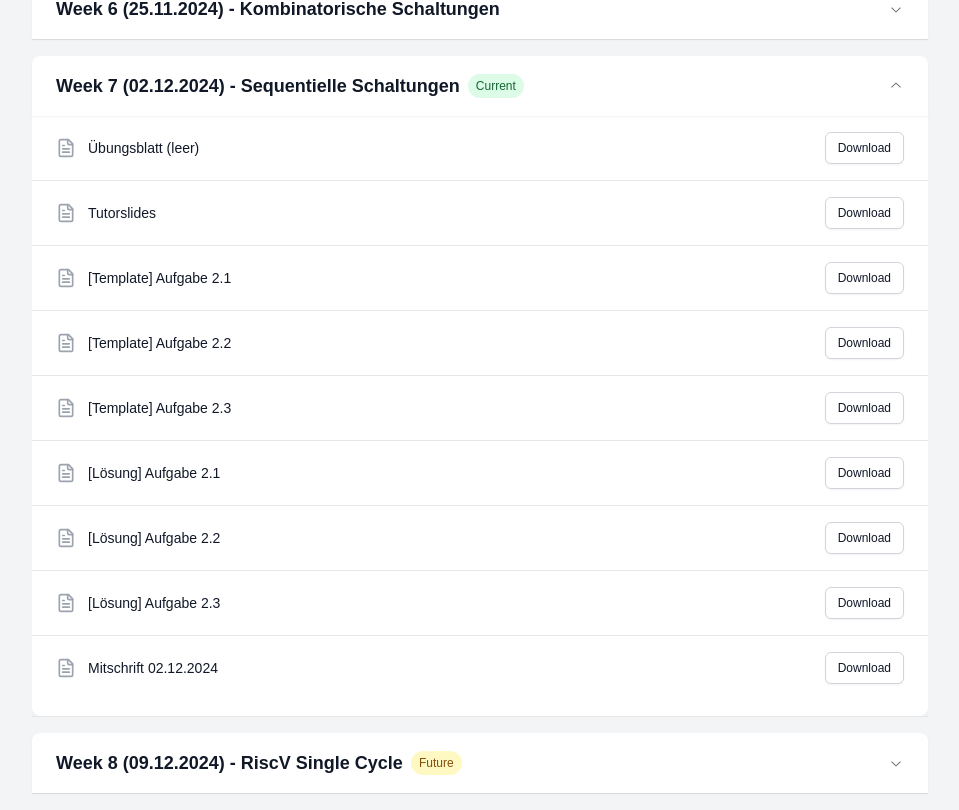
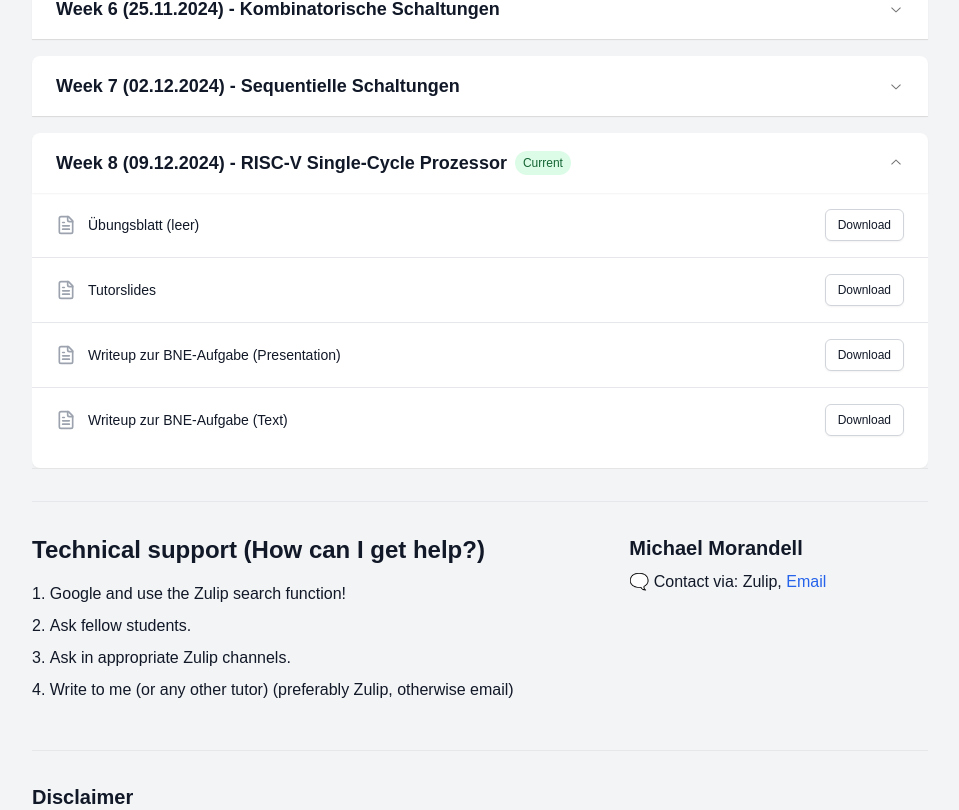
Before and after one commit to mormic04/era_tutorium_website, a Next.js app: page / in a window 1280 px wide. Shown: the part 830-1640 px from the top of the page, without its empty margins (160-1119 px from the left). Built offline with nearby package versions, Linux system fonts and the light colour scheme.

Commit message:
added w08

```diff
--- a/src/components/LectureMaterials.tsx
+++ b/src/components/LectureMaterials.tsx
@@ -128,8 +128,12 @@ const lectureWeeks = [
   {
     week: 8,
     date: "09.12.2024",
-    topic: "RiscV Single Cycle",
+    topic: "RISC-V Single-Cycle Prozessor",
     materials: [
+      { name: "Übungsblatt (leer)", url: "https://www.moodle.tum.de/mod/resource/view.php?id=3243427"},
+      { name: "Tutorslides", url: materialBasePath + "w08/era_tutorslides_w08.pdf"},
+      { name: "Writeup zur BNE-Aufgabe (Presentation)", url: materialBasePath + "w08/BNE_Erweiterung_presentation"},
+      { name: "Writeup zur BNE-Aufgabe (Text)", url: materialBasePath + "BNE_Erweiterung_writeup"},
     ],
   },
 
@@ -147,7 +151,7 @@ export default function LectureMaterials() {
     return Math.ceil(diffDays / 7)
   }, [])
 
-  currentWeek = 7;
+  currentWeek = 8;
 
   React.useEffect(() => {
     document.documentElement.classList.toggle('dark', theme === 'dark');
```
